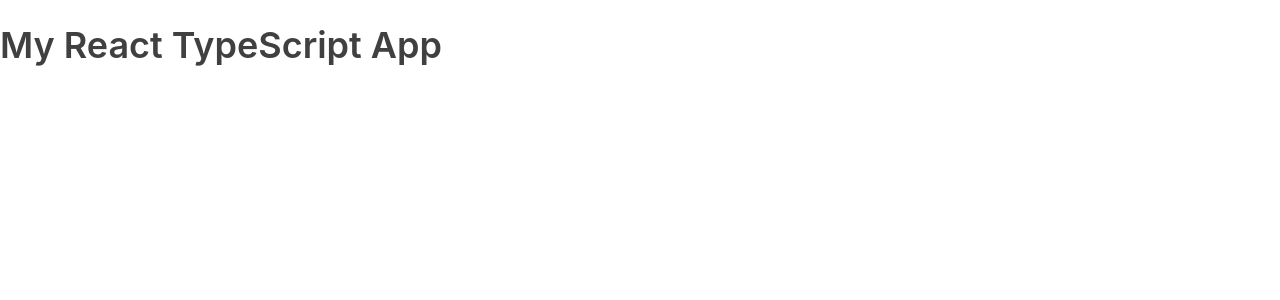
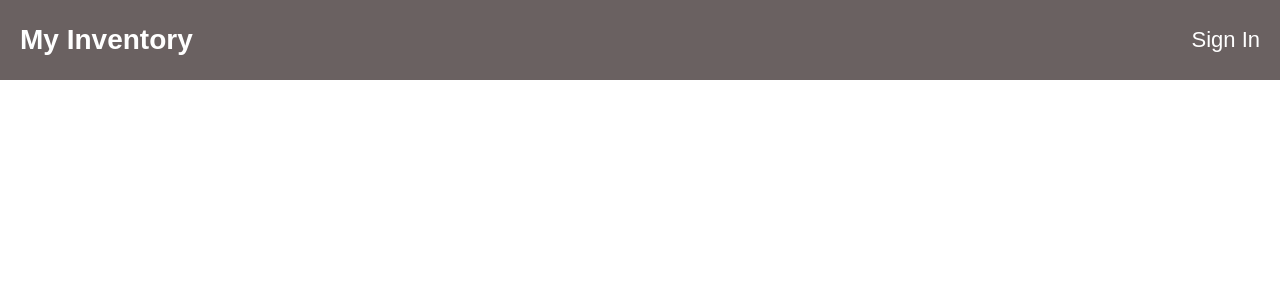
Before and after one commit to Luke7787/ImmaculateInventors, a React (Create React App) app: page / in a window 1280 px wide. Shown: the top 300 px of the page. Built offline with nearby package versions, Linux system fonts and the light colour scheme.

Commit message:
added basic header and styling

```diff
--- /dev/null
+++ b/src/Header/Header.module.css
@@ -0,0 +1,30 @@
+.header {
+    background-color: #6A6161;
+    display: flex;
+    height: 10vh;
+    align-items: center;
+}
+
+.headerLeft {
+    flex: 1;
+    padding: 10px 20px;
+
+    h1 {
+        color: #FFFFFF;
+        font-size: 28px;
+        font-family: Arial, Helvetica, sans-serif;
+    }
+
+}
+
+.headerRight {
+    flex: 1;
+    text-align: right;
+    padding: 10px 20px;
+    h2 {
+        font-weight: 200;
+        color: #FFFFFF;
+        font-size: 22px;
+        font-family: Arial, Helvetica, sans-serif;
+    }
+}
--- /dev/null
+++ b/src/Header/Header.tsx
@@ -0,0 +1,17 @@
+import React from "react";
+import styles from "./Header.module.css";
+
+const Header = () => {
+  return (
+    <nav className={styles.header}>
+      <div className={styles.headerLeft}>
+        <h1>My Inventory</h1>
+      </div>
+      <div className={styles.headerRight}>
+        <h2> Sign In</h2>
+      </div>
+    </nav>
+  );
+};
+
+export default Header;
--- a/src/MyApp.tsx
+++ b/src/MyApp.tsx
@@ -1,9 +1,10 @@
 import React from "react";
+import Header from "./Header/Header.tsx";
 
 const MyApp = () => {
   return (
     <div>
-      <h1>My React TypeScript App</h1>
+      <Header />
     </div>
   );
 };
```
